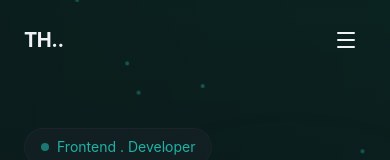
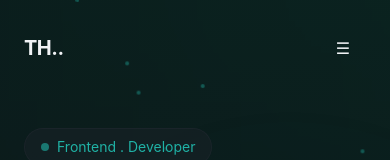
Before and after one commit to tahirhcodes/Portifolio-Frontend-Website, a React (Vite) app: page / in a window 390 px wide. Shown: the top 160 px of the page. Built offline with nearby package versions, Linux system fonts and the light colour scheme.

Commit message:
menu icon responsiveness in mobile

```diff
--- a/src/layout/Navbar.jsx
+++ b/src/layout/Navbar.jsx
@@ -27,9 +27,8 @@ export const Navbar = () => {
 
     return (
         <header
-            className={`fixed top-0 left-0 right-0 z-50 transition-all duration-500 ${
-                isScrolled ? "glass-strong py-3" : "bg-transparent py-5"
-            }`}
+            className={`fixed top-0 left-0 right-0 z-50 transition-all duration-500 ${isScrolled ? "glass-strong py-3" : "bg-transparent py-5"
+                }`}
         >
             <nav className="w-full max-w-7xl mx-auto px-6 flex justify-between items-center">
 
@@ -59,11 +58,14 @@ export const Navbar = () => {
                 </div>
 
                 {/* MOBILE MENU BUTTON */}
-                <div
-                    className="md:hidden p-2 text-foreground cursor-pointer z-50"
-                    onClick={() => setIsMobileMenuOpen((prev) => !prev)}
-                >
-                    {isMobileMenuOpen ? <X size={24} /> : <Menu size={24} />}
+                <div className="md:hidden flex items-center p-2 cursor-pointer shrink-0 z-50">
+                    <button
+                        type="button"
+                        onClick={() => setIsMobileMenuOpen((prev) => !prev)}
+                        className="p-2"
+                    >
+                        ☰
+                    </button>
                 </div>
             </nav>
 
@@ -84,7 +86,7 @@ export const Navbar = () => {
                         ))}
 
                         <Button className="w-full">
-                            Contact Me
+                            Contact me
                         </Button>
 
                     </div>
```
